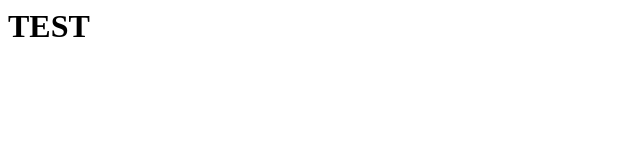
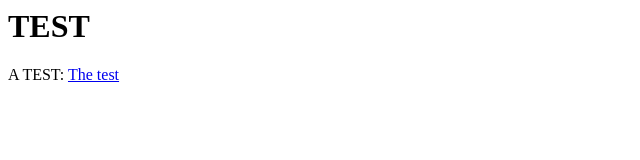
Before and after one commit to JoinMeOnFB/twwwog-pro-vid, a plain HTML site: page index.html in a window 1280 px wide. Shown: the whole page, without its empty margins (0-640 px from the left). Drawn offline with Linux system fonts and the light colour scheme.

Commit message:
Update index.html

```diff
--- a/index.html
+++ b/index.html
@@ -1 +1,2 @@
 <h1>TEST</h1>
+<p>A TEST: <a href="premium.html">The test</a></p>
```
